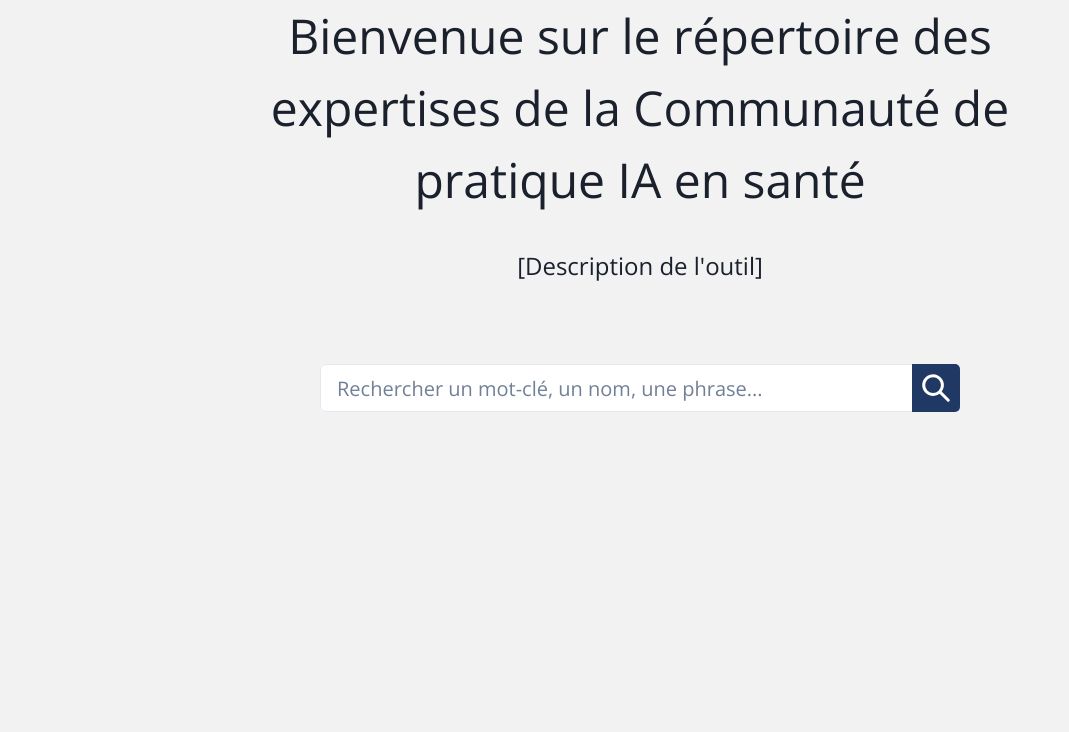
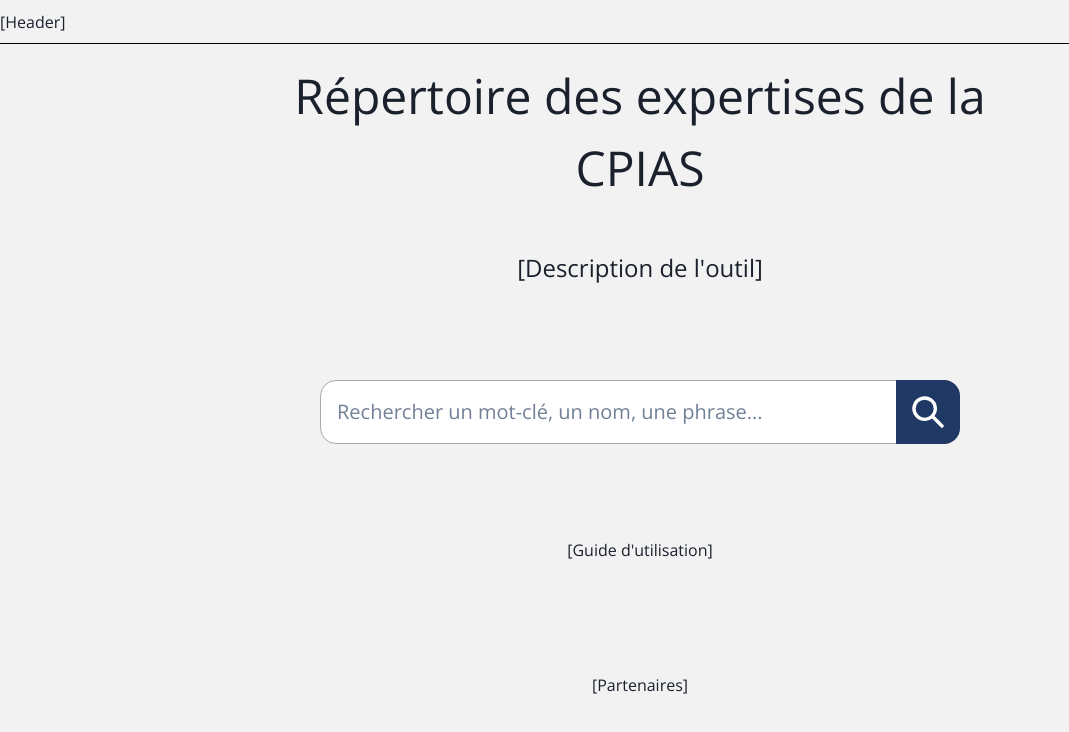
Before and after one commit to CPIAS/Repertoire_Expertises_CPIAS, a React (Create React App) app in the folder Frontend/: page / in a window 1280 px wide. Shown: the top 732 px of the page, without its empty margins (0-1069 px from the left). Built offline with nearby package versions, Linux system fonts and the light colour scheme.

Commit message:
[UI] Squelette de la home page terminé

```diff
--- a/Frontend/package.json
+++ b/Frontend/package.json
@@ -14,6 +14,7 @@
     "@types/node": "^12.20.55",
     "@types/react": "^18.2.21",
     "@types/react-dom": "^18.2.7",
+    "axios": "^1.5.0",
     "eslint": "^8.49.0",
     "framer-motion": "^6.5.1",
     "react": "^18.2.0",
--- a/Frontend/src/components/searchBar/SearchBar.tsx
+++ b/Frontend/src/components/searchBar/SearchBar.tsx
@@ -1,10 +1,24 @@
 
 import { SearchIcon } from '@chakra-ui/icons';
 import { Flex, Input, InputGroup, InputRightElement } from '@chakra-ui/react';
-import React from 'react';
+import React, { useState } from 'react';
 import colors from '../../utils/colors';
 
+const ENTER_KEY = 'Enter';
+
 const SearchBar: React.FC = () => {
+    const [searchBarContent, setSearchBarContent] = useState<string>('');
+
+    const handleEnterKeyPress = (event: React.KeyboardEvent<HTMLInputElement>) => {
+        if (event.key === ENTER_KEY && searchBarContent.trim().length !== 0) {
+            submitSearch();
+        }
+    };
+
+    const submitSearch = () => {
+        console.log(searchBarContent);
+    };
+
     return (
         <Flex
             width={'100%'}
@@ -12,23 +26,36 @@ const SearchBar: React.FC = () => {
         >
             <InputGroup
                 width={'50%'}
+                height={'4rem'}
                 size={'lg'}
-                backgroundColor={'white'}
-                borderRadius={'5px'}
             >
                 <Input
                     placeholder={'Rechercher un mot-clé, un nom, une phrase...'}
                     fontSize={'xl'}
-
+                    height={'inherit'}
+                    backgroundColor={'white'}
+                    paddingRight={'4.5rem'}
+                    borderRadius={'1rem'}
+                    border={'1px solid darkgrey'}
+                    onChange={(event) => setSearchBarContent(event.target.value.trim())}
+                    onKeyDown={handleEnterKeyPress}
+                    defaultValue={searchBarContent}
                 />
                 <InputRightElement
+                    width={'4rem'}
+                    height={'inherit'}
                     backgroundColor={colors.blue.main}
-                    borderRightRadius={'5px'}
+                    borderRightRadius={'1rem'}
+                    border={'1px solid transparent'}
+                    borderLeft={'none'}
+                    cursor={'pointer'}
+                    onClick={submitSearch}
                 >
                     <SearchIcon
                         color={'white'}
-                        boxSize={7}
+                        boxSize={'8'}
                     />
+
                 </InputRightElement>
             </InputGroup>
         </Flex>
--- a/Frontend/src/pages/homePage/HomePage.tsx
+++ b/Frontend/src/pages/homePage/HomePage.tsx
@@ -1,4 +1,4 @@
-import { Flex } from '@chakra-ui/react';
+import { Flex, Text } from '@chakra-ui/react';
 import React from 'react';
 import SearchBar from '../../components/searchBar/SearchBar';
 import HomePageTitle from './components/HomePageTitle';
@@ -7,12 +7,25 @@ const HomePage: React.FC = () => {
     return (
         <Flex
             width={'100%'}
-            height={'100%'}
+            height={'100vh'}
+            minHeight={'100vh'}
+            maxHeight={'100vh'}
             flexWrap={'wrap'}
-            gap={'5rem'}
         >
             <Flex
+                height={'5.5vh'}
                 width={'100%'}
+                alignItems={'center'}
+                boxSizing={'border-box'}
+                borderBottom={'1px solid black'}
+            >
+                <Text>
+                    {'[Header]'}
+                </Text>
+            </Flex>
+            <Flex
+                width={'100%'}
+                height={'30vh'}
                 justifyContent={'center'}
             >
                 <HomePageTitle />
@@ -21,11 +34,32 @@ const HomePage: React.FC = () => {
 
             <Flex
                 width={'100%'}
-                height={'100%'}
+                height={'27.5vh'}
                 justifyContent={'center'}
                 alignItems={'center'}
             >
                 <SearchBar />
+            </Flex>
+            <Flex
+                width={'100%'}
+                height={'5vh'}
+                justifyContent={'center'}
+                alignItems={'center'}
+            >
+                <Text>
+                    {'[Guide d\'utilisation]'}
+                </Text>
+            </Flex>
+            <Flex
+                width={'100%'}
+                height={'26.5vh'}
+                justifyContent={'center'}
+                alignItems={'center'}
+            >
+                <Text>
+                    {'[Partenaires]'}
+                </Text>
+
             </Flex>
         </Flex>
     );
--- a/Frontend/src/pages/homePage/components/HomePageTitle.tsx
+++ b/Frontend/src/pages/homePage/components/HomePageTitle.tsx
@@ -12,17 +12,19 @@ const HomePageTitle: React.FC = () => {
             <Flex
                 width={'100%'}
                 justifyContent={'center'}
+                alignItems={'center'}
             >
                 <Text
                     fontSize='5xl'
                     textAlign={'center'}
                 >
-                    {'Bienvenue sur le répertoire des expertises de la Communauté de pratique IA en santé'}
+                    {'Répertoire des expertises de la CPIAS'}
                 </Text>
             </Flex>
             <Flex
                 width={'100%'}
                 justifyContent={'center'}
+                alignItems={'center'}
             >
                 <Text
                     fontSize='2xl'
--- a/Frontend/src/utils/colors.ts
+++ b/Frontend/src/utils/colors.ts
@@ -1,7 +1,8 @@
 
 const colors = {
     grey: {
-        main: '#F2F2F2'
+        main: '#F2F2F2',
+        dark: '#8D8E8D',
     },
     blue: {
         main: '#203864',
--- a/Frontend/src/utils/theme.ts
+++ b/Frontend/src/utils/theme.ts
@@ -11,6 +11,8 @@ const theme = extendTheme({
             body: {
                 bg: colors.grey.main,
             },
+            width: '100%',
+            maxHeight: '100vh',
         },
     }
 });
```
Also changed, not shown: Frontend/src/components/header/Header.tsx (added, +12 -0 lines), 1 other file (tests, documents, lock files or other folders).
